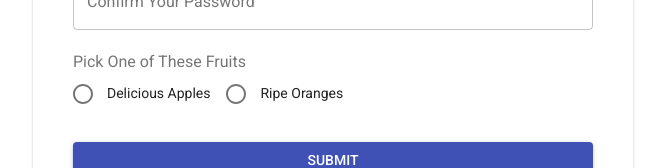
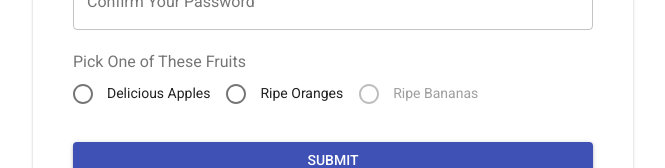
Before and after one commit to rupert-ong/formik-yup-material-form-sample, a React (Create React App) app: page / in a window 1280 px wide. Shown: the part 442-610 px from the top of the page, without its empty margins (307-972 px from the left). Built offline with nearby package versions, Linux system fonts and the light colour scheme.

Commit message:
Fix proptype declarations

```diff
--- a/src/components/FormikInputText/index.js
+++ b/src/components/FormikInputText/index.js
@@ -23,32 +23,8 @@ const FormikInputText = ({ field, form: { touched, errors }, ...props }) => {
 };
 
 FormikInputText.propTypes = {
-  // Formik injected
-  field: PropTypes.shape({
-    name: PropTypes.string.isRequired,
-    value: PropTypes.any,
-    onChange: PropTypes.func.isRequired,
-    onBlur: PropTypes.func.isRequired
-  }).isRequired,
-  form: PropTypes.object.isRequired,
-  // Material UI TextField (Common ones)
-  autoFocus: PropTypes.bool,
-  disabled: PropTypes.bool,
-  fullWidth: PropTypes.bool,
-  helperText: PropTypes.node,
-  label: PropTypes.string.isRequired,
-  multiline: PropTypes.bool,
-  name: PropTypes.string,
-  rows: PropTypes.oneOfType([PropTypes.string, PropTypes.number]),
-  rowsMax: PropTypes.oneOfType([PropTypes.string, PropTypes.number]),
-  type: PropTypes.string,
-  value: PropTypes.oneOfType([
-    PropTypes.string,
-    PropTypes.number,
-    PropTypes.bool,
-    PropTypes.array
-  ]),
-  variant: PropTypes.oneOf(["standard", "outlined", "filled"])
+  field: PropTypes.object.isRequired,
+  form: PropTypes.object.isRequired
 };
 
 export default FormikInputText;
--- a/src/components/FormikRadio/index.js
+++ b/src/components/FormikRadio/index.js
@@ -1,15 +1,8 @@
 import React from "react";
+import PropTypes from "prop-types";
 import { FormControlLabel, Radio } from "@material-ui/core";
 
-const FormikRadio = ({
-  field,
-  form,
-  id,
-  label,
-  inputValue,
-  disabled,
-  ...props
-}) => {
+const FormikRadio = ({ field, form, id, label, inputValue, ...props }) => {
   return (
     <FormControlLabel
       name={field.name}
@@ -22,4 +15,12 @@ const FormikRadio = ({
   );
 };
 
+FormikRadio.propTypes = {
+  field: PropTypes.object.isRequired,
+  form: PropTypes.object.isRequired,
+  inputValue: PropTypes.string.isRequired,
+  id: PropTypes.string,
+  label: PropTypes.string
+};
+
 export default FormikRadio;
--- a/src/scenes/InputForm/components/Form/index.js
+++ b/src/scenes/InputForm/components/Form/index.js
@@ -7,20 +7,20 @@ import FormikInputText from "../../../../components/FormikInputText";
 import FormikRadioGroup from "../../../../components/FormikRadioGroup";
 import FormikRadio from "../../../../components/FormikRadio";
 
-const Form = props => {
-  const {
+const Form = ({
   values,
   errors,
   touched,
   isValid,
   isSubmitting,
   setFieldValue,
-    setFieldTouched
-  } = props;
-
+  setFieldTouched,
+  theme,
+  ...props
+}) => {
   return (
     <FormikForm>
-      <Grid container spacing={props.theme.spacing.unit * 3}>
+      <Grid container spacing={theme.spacing.unit * 3}>
         <Grid item xs={12}>
           <Field
             name="name"
@@ -77,6 +77,14 @@ const Form = props => {
               label="Ripe Oranges"
               inputValue="Oranges"
             />
+            <Field
+              component={FormikRadio}
+              name="preferredFruit"
+              id="radioOption3"
+              label="Ripe Bananas"
+              inputValue="Bananas"
+              disabled
+            />
           </FormikRadioGroup>
         </Grid>
 
@@ -100,31 +108,13 @@ const Form = props => {
 };
 
 Form.propTypes = {
-  // Formik props
-  dirty: PropTypes.bool.isRequired,
-  errors: PropTypes.object.isRequired,
-  handleBlur: PropTypes.func.isRequired,
-  handleChange: PropTypes.func.isRequired,
-  handleSubmit: PropTypes.func.isRequired,
-  handleReset: PropTypes.func.isRequired,
   isSubmitting: PropTypes.bool.isRequired,
   isValid: PropTypes.bool.isRequired,
-  isValidating: PropTypes.bool.isRequired,
-  resetForm: PropTypes.func.isRequired,
-  setErrors: PropTypes.func.isRequired,
-  setFieldError: PropTypes.func.isRequired,
   setFieldTouched: PropTypes.func.isRequired,
+  setFieldValue: PropTypes.func.isRequired,
   setSubmitting: PropTypes.func.isRequired,
-  setTouched: PropTypes.func.isRequired,
-  setValues: PropTypes.func.isRequired,
-  status: PropTypes.any,
-  submitForm: PropTypes.func.isRequired,
-  submitCount: PropTypes.number.isRequired,
   touched: PropTypes.object.isRequired,
-  validateForm: PropTypes.func.isRequired,
-  validateField: PropTypes.func.isRequired,
   values: PropTypes.object.isRequired,
-  // Material UI
   theme: PropTypes.object.isRequired
 };
 
```
Also changed, not shown: src/components/FormikRadioGroup/index.js (+14 -0 lines). Lines whose indentation alone changed are shown as unchanged.
